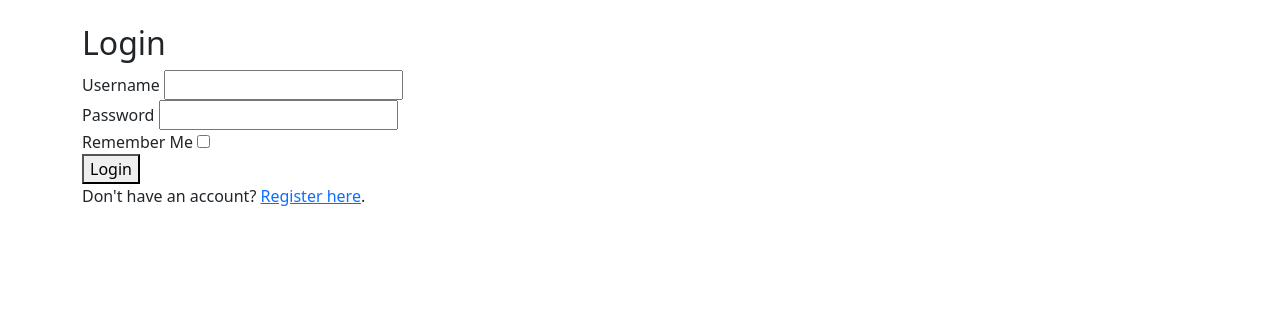
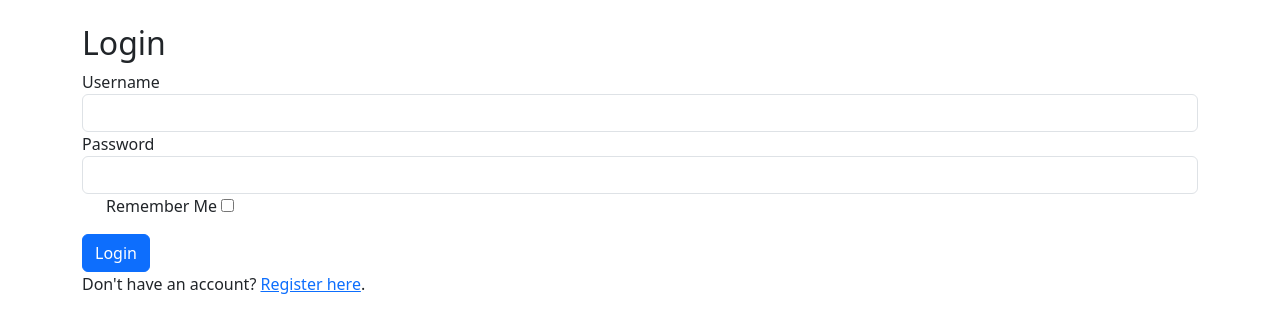
Before and after one commit to soarn/capstone, a Flask app: page /login in a window 1280 px wide. Shown: the part 101-434 px from the top of the page. Run offline with Flask 3, Linux system fonts and the light colour scheme; data that the repository does not hold is empty.

Commit message:
fix: update login form to handle 'Remember Me' correctly and improve styling

```diff
--- a/app/routes/web.py
+++ b/app/routes/web.py
@@ -42,7 +42,7 @@ def login():
     if request.method == 'POST':
         username = request.form['username']
         password = request.form['password']
-        remember = request.form.get('remember')
+        remember = request.form.get('remember') == 'on'
         user = User.query.filter_by(username=username).first()
 
         if user and user.check_password(password):
--- a/app/templates/login.html
+++ b/app/templates/login.html
@@ -3,19 +3,19 @@
 <body>
   <h2>Login</h2>
   <form method="POST">
-    <div>
+    <div class="form-group">
       <label for="username">Username</label>
-      <input id="username" type="text" name="username" required />
+      <input id="username" class="form-control" type="text" name="username" required />
     </div>
-    <div>
+    <div class="form-group">
       <label for="password">Password</label>
-      <input id="password" type="password" name="password" required />
+      <input id="password" class="form-control" type="password" name="password" required />
     </div>
-    <div>
-      <label for="remember">Remember Me</label>
-      <input id="remember" type="checkbox" name="remember" />
+    <div class="form-check mb-3">
+      <label for="remember" class="form-check-label">Remember Me</label>
+      <input id="remember" class="from-check-input" type="checkbox" name="remember" />
     </div>
-    <button type="submit">Login</button>
+    <button type="submit" class="btn btn-primary">Login</button>
   </form>
   <p>
     Don't have an account?
```
